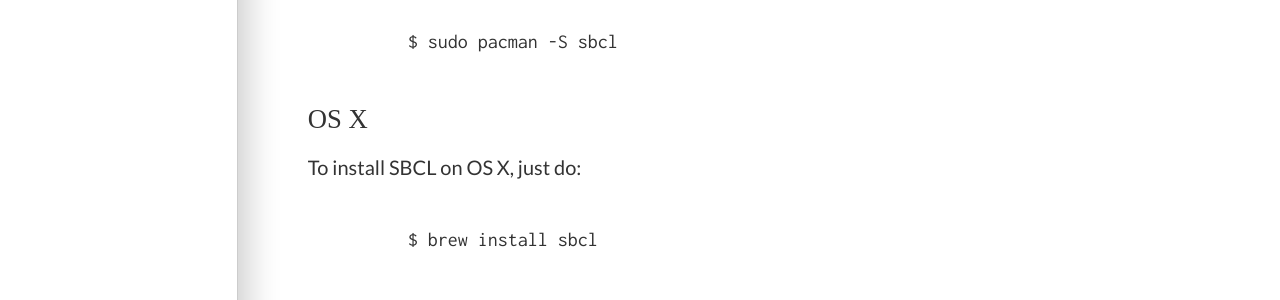
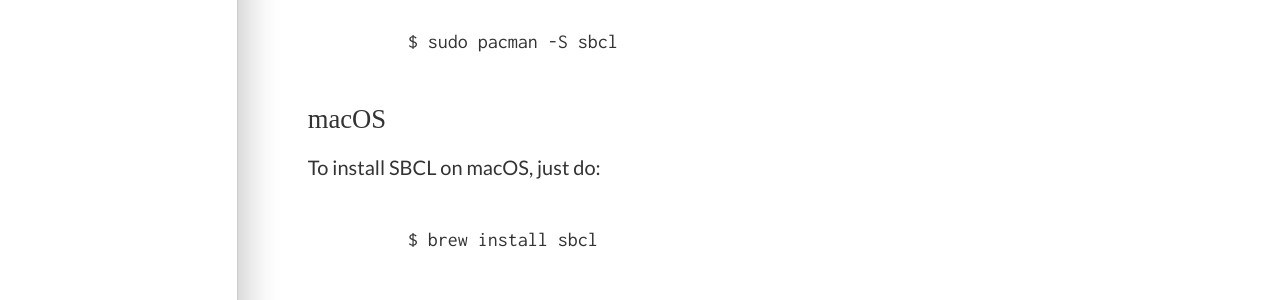
Before and after one commit to LispLang/lisplang.github.io, a Jekyll site: the page built from learn/getting-started.md, in a window 1280 px wide. Shown: the part 780-1080 px from the top of the page. Built offline with Jekyll 4.4.1, drawn with Linux system fonts in a browser that asks for light colours; some web fonts are replaced.

Commit message:
Rename 'OS X' to macOS

````diff
--- a/learn/getting-started.md
+++ b/learn/getting-started.md
@@ -35,9 +35,9 @@ Since SBCL is available from the official repositories, you can install it with:
 $ sudo pacman -S sbcl
 ```
 
-#### OS X
+#### macOS
 
-To install SBCL on OS X, just do:
+To install SBCL on macOS, just do:
 
 ```bash
 $ brew install sbcl
````
